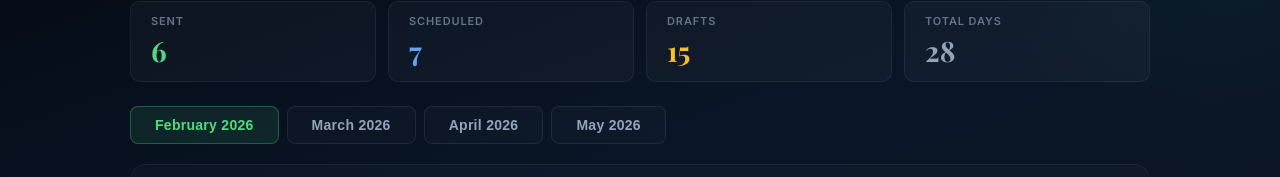
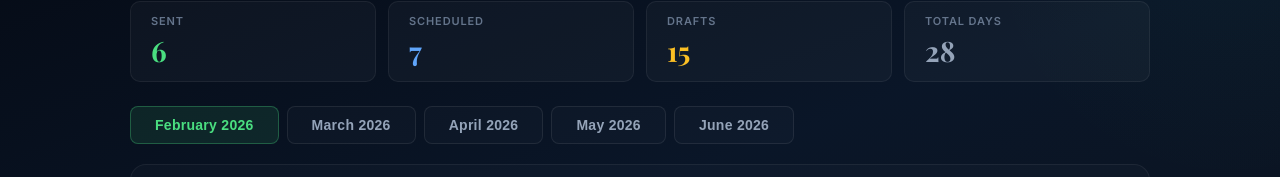
Before and after one commit to mitch-gifbbb/keystone, a React (Vite) app: page / in a window 1280 px wide. Shown: the part 111-288 px from the top of the page. Built offline with nearby package versions, Linux system fonts and the light colour scheme.

Commit message:
Add files via upload

```diff
--- a/src/App.jsx
+++ b/src/App.jsx
@@ -78,6 +78,7 @@ const EMAIL_DATA = {
   // Two emails: "2026-03-01": [{ subject: "Email A", ... }, { subject: "Email B", ... }],
 
   // ——— APRIL 2026 ———
+
   "2026-04-07": [{ subject: "The $126,000 Ghost Pattern", status: "sent", link: "https://docs.google.com/document/d/1v4KcU7jCSDjqZgyTVHLEjVbcJ-3HRTc58-ylbnVyVy0/edit?usp=sharing", notes: "Push to call" }],
   "2026-04-08": [{ subject: "Hormuz is closed", status: "sent", link: "https://docs.google.com/document/d/1_8fCLtpCHfJ8MOxvwNqHjqKBTZ0JBFZVOxHp35LJYlY/edit?usp=sharing", notes: "Push to call" }],
 
@@ -135,6 +136,7 @@ const EMAIL_DATA = {
 ],
 
   // ——— JUNE 2026 ———
+
   "2026-06-06": [
    { subject: "Mastercard", status: "scheduled", link: "https://docs.google.com/document/d/140E6GpWZgsTak7rSB0w6QL0UT_Hs0IwckLpk5qmRrIU/edit?usp=sharing", notes: "Reply for info" },
    { subject: "Clarity follow up", status: "scheduled", link: "https://docs.google.com/document/d/1PgIh5rk7yLdMgmmuEpiMQhU8xfwxshpLPa8aWkswav0/edit?usp=sharing", notes: "Reply for info" }
@@ -439,7 +441,7 @@ export default function App() {
       {/* Month Tabs */}
       <div style={{ padding: "0 40px", maxWidth: 1100, margin: "0 auto" }}>
         <div style={{ display: "flex", gap: 8, marginBottom: 20 }}>
-          {["2026-02", "2026-03", "2026-04", "2026-05"].map((m) => {
+          {["2026-02", "2026-03", "2026-04", "2026-05", "2026-06"].map((m) => {
             const d = getMonthData(m);
             const isActive = m === activeMonth;
             return (
```
